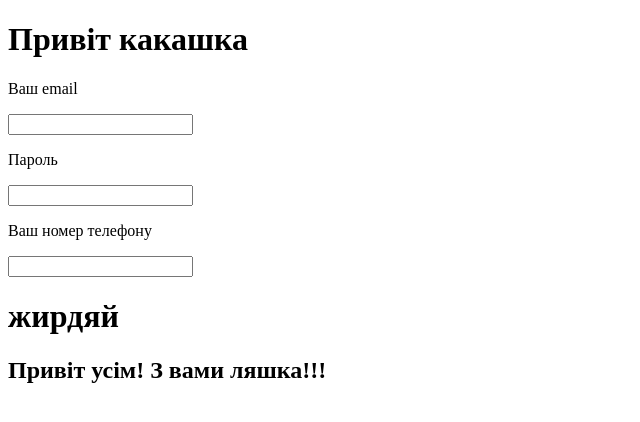
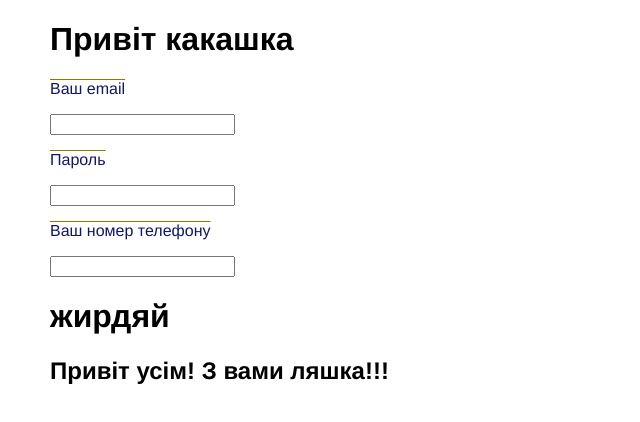
Before and after one commit to stone-03/Stone-sAss, a plain HTML site: page index.html in a window 1280 px wide. Shown: the whole page, without its empty margins (0-640 px from the left). Drawn offline with Linux system fonts and the light colour scheme.

Commit message:
Добавив парочку стилів

```diff
--- a/index.html
+++ b/index.html
@@ -4,6 +4,7 @@
 <head>
     <meta charset="UTF-8">
     <meta name="viewport" content="width=device-width, initial-scale=1.0">
+    <link rel="stylesheet" href="style.css">
     <title>Document</title>
 </head>
 
--- a/style.css
+++ b/style.css
@@ -0,0 +1,10 @@
+body {
+    margin-left: 50px;
+    margin-right: 50px;
+    font-family: Helvetica, sans-serif
+}
+
+.form p {
+    color:rgb(16, 22, 107);
+    text-decoration: overline olive;
+}
```
